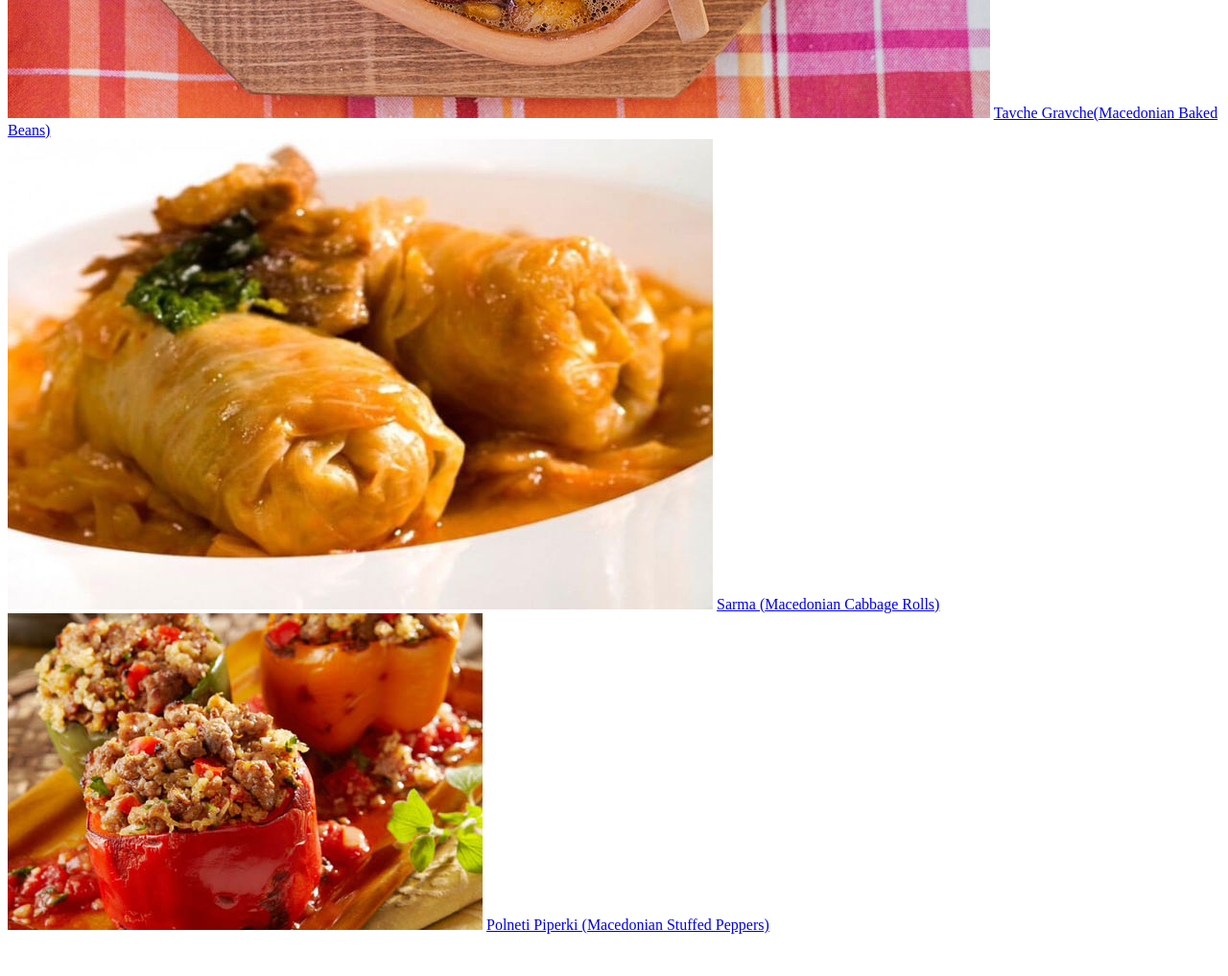
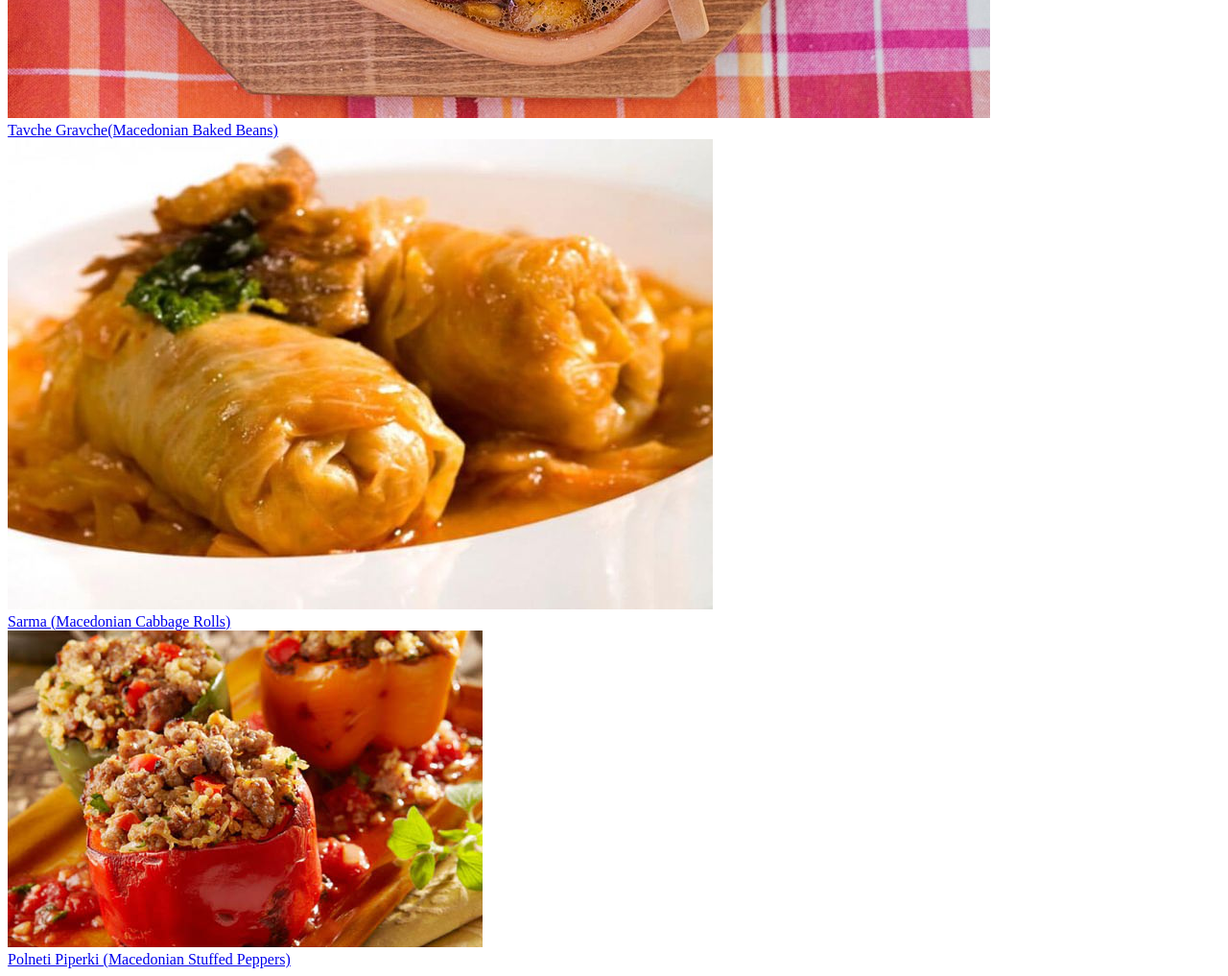
Before and after one commit to vikmeisterr/odin-recipes, a plain HTML site: page index.html in a window 1280 px wide. Shown: the part 640-1657 px from the top of the page at 96% size. Before the commit the page ends 1621 px from the top, so only its background shows below. Drawn offline with Linux system fonts and the light colour scheme.

Commit message:
adding divs to links for recipes

```diff
--- a/index.html
+++ b/index.html
@@ -8,15 +8,24 @@
         <h1>Macedonian Traditional recipes</h1>
         <div class="MainStyling">
             <img src="./images/tavce-gravce.jpg" alt="tavce-gravce">
-            <a href="/">Tavche Gravche(Macedonian Baked Beans)</a>
+
+            <div class="MainLinkStyling">
+                <a href="/">Tavche Gravche(Macedonian Baked Beans)</a>
+            </div>
         </div>
         <div class="MainStyling">
             <img src="./images/sarma.jpg" alt="sarma">
-            <a href="/">Sarma (Macedonian Cabbage Rolls)</a>
+
+            <div class="MainLinkStyling">
+                <a href="/">Sarma (Macedonian Cabbage Rolls)</a>
+            </div>
         </div>
         <div class="MainStyling">
             <img src="./images/polneti-piperki.jpg" alt="polneti-piperki">
-            <a href="/">Polneti Piperki (Macedonian Stuffed Peppers)</a>
+
+            <div class="MainLinkStyling">
+                <a href="/">Polneti Piperki (Macedonian Stuffed Peppers)</a>
+            </div>
         </div>
 
     </body>
```
